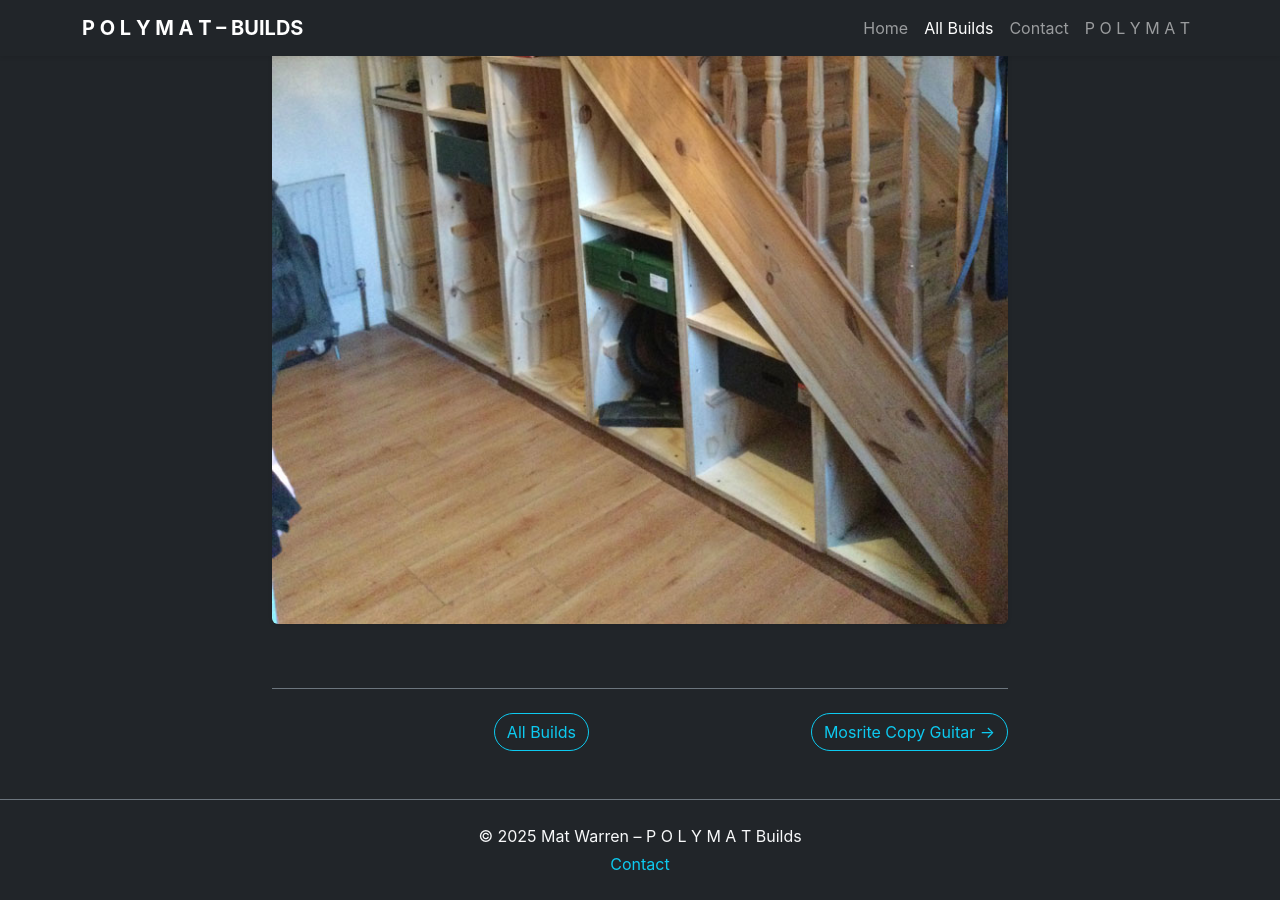
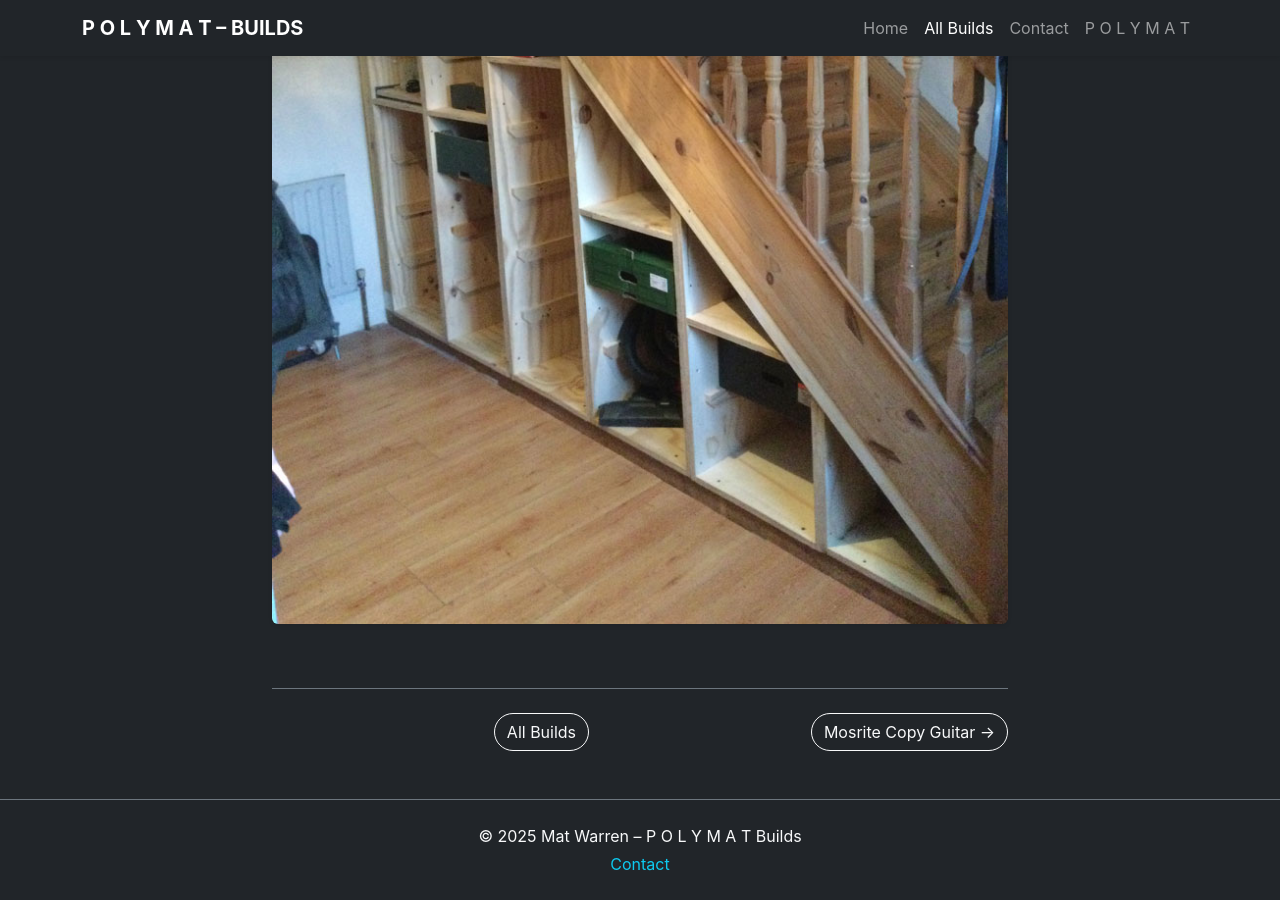
Before and after one commit to astro-mat/polymatBuilds, a Jekyll site: the page built from _builds/Under-Stair-Storage.md, in a window 1280 px wide and 900 px high, scrolled down 790 px. Built offline with Jekyll 4.4.1, drawn with Linux system fonts in a browser that asks for light colours.

Commit message:
Change button style

```diff
--- a/_layouts/build.html
+++ b/_layouts/build.html
@@ -41,19 +41,19 @@ layout: default
           <!-- Navigation -->
     <div class="d-flex justify-content-between align-items-center mt-5 pt-4 border-top border-secondary">
       {% if page.previous %}
-        <a href="{{ page.previous.url | relative_url }}" class="btn btn-outline-info rounded-pill">
+        <a href="{{ page.previous.url | relative_url }}" class="btn btn-outline-light rounded-pill">
           ← {{ page.previous.title }}
         </a>
       {% else %}
         <span></span>
       {% endif %}
 
-      <a href="{{ '/builds/' | relative_url }}" class="btn btn-outline-info rounded-pill">
+      <a href="{{ '/builds/' | relative_url }}" class="btn btn-outline-light rounded-pill">
         All Builds
       </a>
 
       {% if page.next %}
-        <a href="{{ page.next.url | relative_url }}" class="btn btn-outline-info rounded-pill">
+        <a href="{{ page.next.url | relative_url }}" class="btn btn-outline-light rounded-pill">
           {{ page.next.title }} →
         </a>
       {% else %}
```
